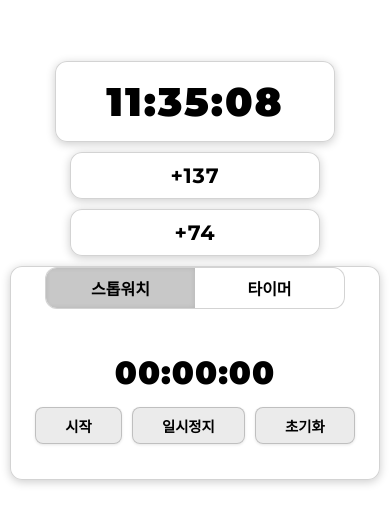
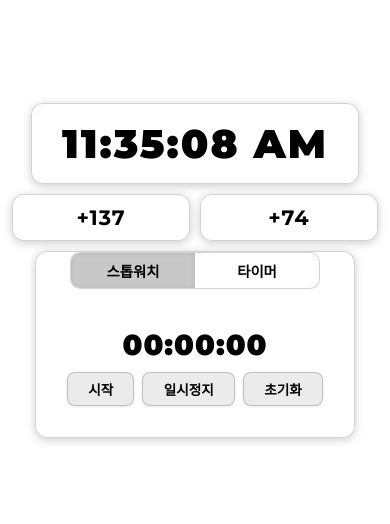
Before and after one commit to zstonek/ksy-np1935, a plain HTML site: page index.html in a window 390 px wide. Shown: the part 152-676 px from the top of the page. Drawn offline with Linux system fonts and the light colour scheme.

Commit message:
Update index.html

```diff
--- a/index.html
+++ b/index.html
@@ -83,9 +83,10 @@
         /* 디데이 박스 스타일 */
         .glass-box.dday-display {
             font-size: 1.6rem;
-            padding: 12px 25px;
-            width: fit-content; /* 내용에 맞춰 너비 자동 조절 */
-            flex-shrink: 0; /* 줄어들지 않게 함 */
+            padding: 12px 20px; /* 패딩을 약간 줄임 */
+            flex: 1; /* 남은 공간을 채우면서 유연하게 늘어남 */
+            min-width: 120px; /* 최소 너비 지정 (내용이 짤리지 않게) */
+            max-width: 180px; /* 최대 너비 지정 */
         }
 
         /* 디데이들을 위한 컨테이너 */
@@ -93,11 +94,11 @@
             display: flex;
             flex-direction: row; /* 가로 나열 */
             flex-wrap: wrap; /* 넘치면 줄바꿈 */
-            justify-content: center; /* 내부 요소 수평 가운데 정렬 */
+            justify-content: space-evenly; /* 양 끝에 공간을 주고 균등하게 배치 */
             align-items: center; /* 내부 요소 수직 가운데 정렬 */
-            gap: 15px; /* 내부 요소 간 간격 */
+            gap: 10px; /* 내부 요소 간 간격 */
             width: 100%;
-            max-width: 380px; /* 전체 컨테이너 최대 너비 (두 디데이 박스가 충분히 들어갈 크기) */
+            /* max-width 제거 - flexbox가 유동적으로 조절 */
         }
 
         /* 스톱워치/타이머 전체 컨테이너 */
@@ -105,29 +106,29 @@
             display: flex;
             flex-direction: column; /* 기본은 세로 (버튼 위, 내용 아래) */
             width: 100%;
-            max-width: 400px; /* 전체 컨테이너 최대 너비 */
+            max-width: 320px; /* 전체 컨테이너 최대 너비 감소 */
             align-items: center;
-            gap: 15px; /* 버튼과 내용 간 간격 */
+            gap: 10px; /* 버튼과 내용 간 간격 감소 */
         }
 
         /* 탭 버튼 컨테이너 */
         .tab-buttons {
             display: flex;
             width: 90%;
-            max-width: 350px;
+            max-width: 280px; /* 탭 버튼 컨테이너 최대 너비 감소 */
             background: var(--glass-bg); /* 탭 버튼 배경도 유리 효과 */
             border: 1px solid var(--glass-border);
-            border-radius: 12px;
+            border-radius: 10px; /* 모서리 둥글게 처리 감소 */
             overflow: hidden; /* 버튼 모서리 둥글게 처리 */
         }
 
         .tab-buttons button {
             flex: 1; /* 버튼들이 공간을 균등하게 분배 */
-            padding: 10px 15px;
+            padding: 8px 12px; /* 패딩 감소 */
             background-color: transparent; /* 초기 배경 투명 */
             border: none;
             color: var(--text-color);
-            font-size: 1.1rem;
+            font-size: 1rem; /* 폰트 크기 감소 */
             font-weight: 700;
             cursor: pointer;
             transition: background-color 0.2s ease, color 0.2s ease;
@@ -146,14 +147,14 @@
         /* 탭 콘텐츠 공통 스타일 */
         .tab-content {
             display: none; /* 기본적으로 숨김 */
-            width: 90%;
-            max-width: 400px;
-            min-height: 180px; /* 최소 높이 설정 (깜빡임 방지) */
-            padding: 20px;
+            width: 95%; /* 너비 조절 */
+            max-width: 320px; /* 최대 너비 감소 */
+            min-height: 160px; /* 최소 높이 약간 감소 */
+            padding: 15px; /* 패딩 감소 */
             justify-content: center;
             align-items: center;
             flex-direction: column;
-            gap: 15px;
+            gap: 10px; /* 내부 요소 간 간격 감소 */
         }
 
         .tab-content.active {
@@ -161,17 +162,17 @@
         }
 
         .tab-content .display {
-            font-size: 2.5rem;
+            font-size: 2.2rem; /* 폰트 크기 감소 */
             font-weight: 900;
             letter-spacing: 1px;
-            min-width: 200px;
+            min-width: 180px; /* 최소 너비 감소 */
             text-align: center;
         }
 
         .tab-content .controls {
             display: flex;
             flex-wrap: wrap;
-            gap: 10px;
+            gap: 8px; /* 버튼 간 간격 감소 */
             justify-content: center;
             width: 100%;
         }
@@ -180,15 +181,15 @@
             background-color: var(--button-bg);
             border: 1px solid var(--button-border);
             border-radius: 8px;
-            padding: 8px 15px;
-            font-size: 1rem;
+            padding: 7px 12px; /* 패딩 감소 */
+            font-size: 0.95rem; /* 폰트 크기 감소 */
             font-weight: 700;
             cursor: pointer;
             color: var(--text-color);
             transition: background-color 0.2s ease, transform 0.1s ease;
             flex-grow: 1;
-            min-width: 80px;
-            max-width: 120px;
+            min-width: 70px; /* 최소 너비 감소 */
+            max-width: 100px; /* 최대 너비 감소 */
             box-shadow: 0 1px 3px rgba(0,0,0,0.1);
         }
 
@@ -205,29 +206,29 @@
         .timer-settings {
             display: flex;
             gap: 5px;
-            margin-bottom: 10px;
+            margin-bottom: 8px; /* 마진 감소 */
             justify-content: center;
             align-items: center;
             width: 100%;
         }
         .timer-settings input {
-            width: 60px;
-            padding: 5px;
+            width: 50px; /* 입력 필드 너비 감소 */
+            padding: 4px; /* 패딩 감소 */
             border: 1px solid var(--glass-border);
-            border-radius: 5px;
+            border-radius: 4px; /* 모서리 둥글게 감소 */
             background: var(--glass-bg);
             color: var(--text-color);
-            font-size: 1.1rem;
+            font-size: 1rem; /* 폰트 크기 감소 */
             text-align: center;
-            -moz-appearance: textfield; /* Firefox에서 숫자 입력 필드 화살표 제거 */
+            -moz-appearance: textfield;
         }
         .timer-settings input::-webkit-outer-spin-button,
         .timer-settings input::-webkit-inner-spin-button {
-            -webkit-appearance: none; /* Chrome, Safari에서 숫자 입력 필드 화살표 제거 */
+            -webkit-appearance: none;
             margin: 0;
         }
         .timer-settings span {
-            font-size: 1.2rem;
+            font-size: 1.1rem; /* 폰트 크기 감소 */
             font-weight: 700;
         }
 
@@ -242,29 +243,42 @@
             }
             .dday-container {
                 gap: 20px;
-                max-width: 450px; /* 데스크톱에서 디데이 컨테이너 최대 너비 조정 */
+                /* max-width 제거 - 유동적으로 */
             }
             .glass-box.dday-display {
                 font-size: 1.8rem;
                 padding: 15px 30px;
+                min-width: 150px; /* 데스크톱에서 디데이 최소 너비 */
+                max-width: 220px; /* 데스크톱에서 디데이 최대 너비 */
             }
             .stopwatch-timer-container {
-                max-width: 450px; /* 넓은 화면에서도 너무 커지지 않게 제한 */
+                max-width: 360px; /* 데스크톱에서 스톱워치/타이머 컨테이너 너비 조금 늘림 */
             }
             .tab-buttons {
-                max-width: 400px;
+                max-width: 320px;
+            }
+            .tab-buttons button {
+                padding: 10px 15px;
+                font-size: 1.1rem;
             }
             .tab-content {
-                max-width: 450px;
-                min-height: 200px; /* 높이 약간 늘림 */
-                font-size: 2.2rem;
+                max-width: 360px;
+                min-height: 180px; /* 높이 약간 늘림 */
+                padding: 20px;
             }
             .tab-content .display {
-                font-size: 3rem;
+                font-size: 2.8rem;
             }
             .tab-content button {
-                padding: 10px 20px;
+                padding: 8px 15px;
+                font-size: 1rem;
+            }
+            .timer-settings input {
+                width: 55px;
                 font-size: 1.1rem;
+            }
+            .timer-settings span {
+                font-size: 1.2rem;
             }
         }
 
@@ -279,44 +293,48 @@
                 padding: 15px 30px;
             }
             .dday-container {
-                flex-direction: column; /* 모바일에서 디데이 세로로 쌓기 */
-                gap: 10px;
+                flex-direction: row; /* 모바일에서도 가로 나열 유지 */
+                flex-wrap: wrap; /* 공간이 부족하면 줄바꿈 */
+                justify-content: space-evenly; /* 모바일에서도 균등 배치 */
+                gap: 8px; /* 모바일에서 간격 감소 */
                 width: 100%;
-                max-width: 280px; /* 모바일에서 디데이 컨테이너 너비 제한 */
             }
             .glass-box.dday-display {
                 font-size: 1.3rem;
-                padding: 10px 20px;
-                width: 90%; /* 모바일에서 화면 너비에 맞게 */
-                max-width: 250px;
+                padding: 10px 15px;
+                min-width: 100px; /* 모바일에서 최소 너비 더 줄임 */
+                max-width: 48%; /* 2개씩 한 줄에 들어가도록 최대 너비 조정 */
             }
             .stopwatch-timer-container {
-                gap: 10px;
+                gap: 8px;
             }
             .tab-buttons {
-                width: 95%;
-                max-width: 300px;
+                width: 100%;
+                max-width: 250px; /* 모바일에서 탭 버튼 최대 너비 감소 */
             }
             .tab-buttons button {
-                padding: 8px 10px;
-                font-size: 1rem;
+                padding: 7px 10px;
+                font-size: 0.9rem;
             }
             .tab-content {
-                width: 95%;
-                max-width: 350px;
-                min-height: 160px;
-                padding: 15px;
+                width: 100%;
+                max-width: 280px; /* 모바일에서 탭 콘텐츠 최대 너비 감소 */
+                min-height: 140px; /* 모바일에서 최소 높이 더 감소 */
+                padding: 12px;
             }
             .tab-content .display {
-                font-size: 2rem;
+                font-size: 1.8rem;
             }
             .tab-content button {
-                padding: 7px 12px;
-                font-size: 0.9rem;
-                min-width: 70px;
+                padding: 6px 10px;
+                font-size: 0.85rem;
+                min-width: 60px;
             }
             .timer-settings input {
-                width: 50px;
+                width: 45px;
+                font-size: 0.9rem;
+            }
+            .timer-settings span {
                 font-size: 1rem;
             }
         }
@@ -387,13 +405,16 @@
             document.getElementById(elementId).textContent = '+' + daysPassed;
         }
 
-        // 현재 시간 시계 업데이트
+        // 현재 시간 시계 업데이트 (12시간 형식, AM/PM)
         function updateTime() {
             const now = new Date();
-            const hours = String(now.getHours()).padStart(2, '0');
-            const minutes = String(now.getMinutes()).padStart(2, '0');
-            const seconds = String(now.getSeconds()).padStart(2, '0');
-            document.getElementById('currentTime').textContent = `${hours}:${minutes}:${seconds}`;
+            const timeString = now.toLocaleString('en-US', {
+                hour: '2-digit',
+                minute: '2-digit',
+                second: '2-digit',
+                hour12: true,
+            });
+            document.getElementById('currentTime').textContent = timeString;
         }
 
         // --- 스톱워치 기능 ---
@@ -468,7 +489,6 @@
             timerDisplay.textContent = formatTimerTime(timerTime);
         }
 
-        // 입력 필드 변경 시 setTimerTime 호출
         timerMinutesInput.addEventListener('input', setTimerTime);
         timerSecondsInput.addEventListener('input', setTimerTime);
 
@@ -489,7 +509,6 @@
                         alert('타이머 종료!');
                         timerMinutesInput.disabled = false;
                         timerSecondsInput.disabled = false;
-                        // 타이머 종료 후 리셋 버튼 누르지 않고 재시작 가능하도록 initialTimerTime 유지
                     }
                 }, 1000);
             } else if (timerTime === 0 && !timerRunning) {
@@ -526,34 +545,26 @@
         const showTimerBtn = document.getElementById('showTimer');
 
         function showTab(tabId) {
-            // 모든 탭 콘텐츠 숨기기
             document.querySelectorAll('.tab-content').forEach(content => {
                 content.classList.remove('active');
             });
-            // 모든 탭 버튼 비활성화
             document.querySelectorAll('.tab-buttons button').forEach(button => {
                 button.classList.remove('active');
             });
 
-            // 선택된 탭 콘텐츠 보이기
             document.getElementById(tabId).classList.add('active');
 
-            // 선택된 탭 버튼 활성화
             if (tabId === 'stopwatchContent') {
                 showStopwatchBtn.classList.add('active');
             } else if (tabId === 'timerContent') {
                 showTimerBtn.classList.add('active');
             }
-
-            // 탭 전환 시 스톱워치/타이머 초기화 (선택 사항, 사용자 경험에 따라 조절)
-            // pauseStopwatch();
-            // pauseTimer();
         }
 
         showStopwatchBtn.addEventListener('click', () => showTab('stopwatchContent'));
         showTimerBtn.addEventListener('click', () => showTab('timerContent'));
 
-        // 초기 로드 시 스톱워치 탭 활성화
+        // 초기 로드 시 모든 카운터 및 시계 업데이트
         document.addEventListener('DOMContentLoaded', () => {
             updateDaysPassed(startDate1, 'daysPassed1');
             updateDaysPassed(startDate2, 'daysPassed2');
```
